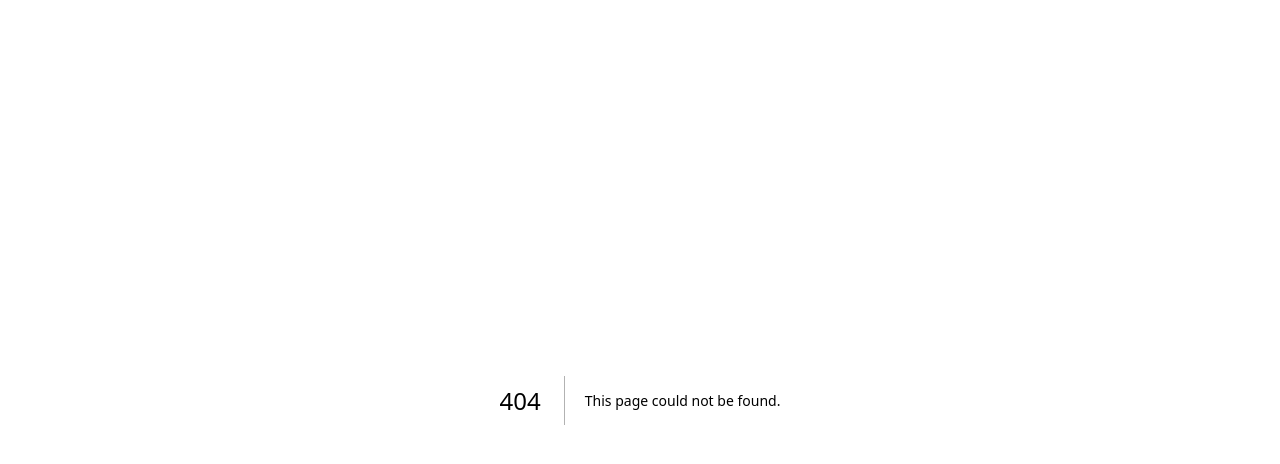
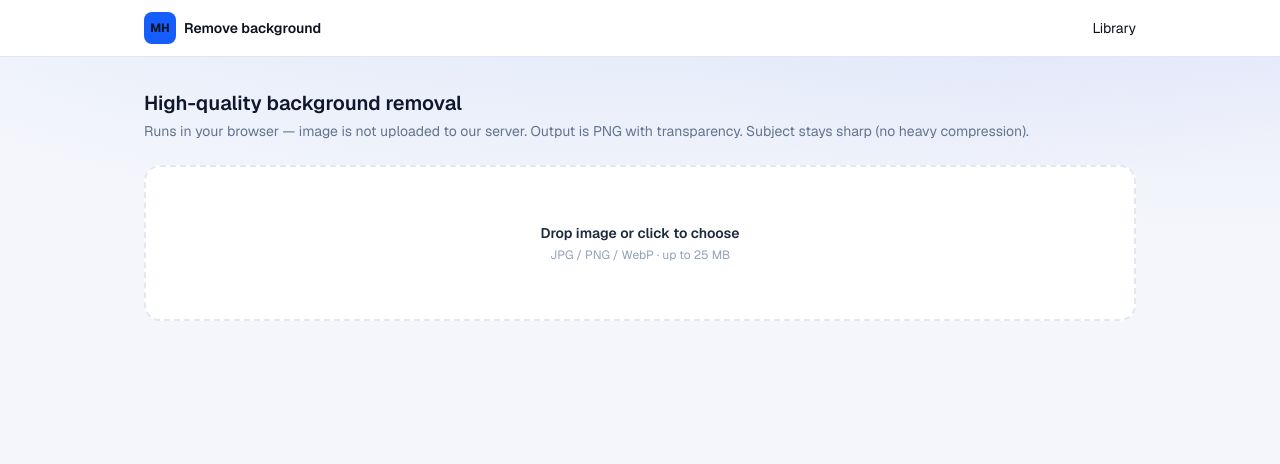
Before and after one commit to BluHExH/media-host, a Next.js app: page /tools/remove-bg in a window 1280 px wide. Before the commit this address had no page. Shown: the top 464 px of the page. Built offline with nearby package versions, Linux system fonts and the light colour scheme.

Commit message:
Wipe public gallery data (v2); add high-quality browser BG removal tool

```diff
--- a/package.json
+++ b/package.json
@@ -8,6 +8,7 @@
     "start": "next start"
   },
   "dependencies": {
+    "@imgly/background-removal": "^1.6.0",
     "@neondatabase/serverless": "^1.0.0",
     "@vercel/blob": "^1.1.1",
     "next": "15.3.6",
--- /dev/null
+++ b/src/app/tools/remove-bg/page.tsx
@@ -0,0 +1,154 @@
+"use client";
+
+import { useCallback, useRef, useState } from "react";
+import Link from "next/link";
+
+/** High-quality BG removal in browser — image stays local, PNG output */
+export default function RemoveBgPage() {
+  const inputRef = useRef<HTMLInputElement>(null);
+  const [busy, setBusy] = useState(false);
+  const [status, setStatus] = useState("");
+  const [error, setError] = useState("");
+  const [original, setOriginal] = useState<string | null>(null);
+  const [result, setResult] = useState<string | null>(null);
+  const [fileName, setFileName] = useState("image-no-bg.png");
+
+  const process = useCallback(async (file: File) => {
+    setError("");
+    setResult(null);
+    setBusy(true);
+    setStatus("Loading AI model (first time may take ~20s)…");
+    setFileName(file.name.replace(/\.[^.]+$/, "") + "-nobg.png");
+
+    const url = URL.createObjectURL(file);
+    setOriginal(url);
+
+    try {
+      const { removeBackground } = await import("@imgly/background-removal");
+      setStatus("Removing background (high quality)…");
+      const blob = await removeBackground(file, {
+        model: "isnet",
+        output: {
+          format: "image/png",
+          quality: 1,
+          type: "foreground",
+        },
+      });
+      const out = URL.createObjectURL(blob);
+      setResult(out);
+      setStatus("Done — download PNG (transparent background)");
+    } catch (e) {
+      console.error(e);
+      setError(
+        e instanceof Error
+          ? e.message
+          : "Background removal failed. Try a clearer photo (JPG/PNG)."
+      );
+      setStatus("");
+    } finally {
+      setBusy(false);
+    }
+  }, []);
+
+  const onFile = (list: FileList | null) => {
+    const f = list?.[0];
+    if (!f) return;
+    if (!f.type.startsWith("image/")) {
+      setError("Only images (JPG, PNG, WebP)");
+      return;
+    }
+    if (f.size > 25 * 1024 * 1024) {
+      setError("Max 25 MB");
+      return;
+    }
+    process(f);
+  };
+
+  const download = () => {
+    if (!result) return;
+    const a = document.createElement("a");
+    a.href = result;
+    a.download = fileName;
+    a.click();
+  };
+
+  return (
+    <div className="mh-mesh min-h-screen">
+      <header className="border-b border-slate-200 bg-white">
+        <div className="mx-auto flex h-14 max-w-5xl items-center justify-between px-4">
+          <div className="flex items-center gap-2">
+            <Link
+              href="/"
+              className="flex h-8 w-8 items-center justify-center rounded-lg bg-blue-600 text-xs font-bold text-white"
+            >
+              MH
+            </Link>
+            <span className="text-sm font-semibold">Remove background</span>
+          </div>
+          <Link href="/library" className="text-sm text-slate-600 hover:underline">
+            Library
+          </Link>
+        </div>
+      </header>
+
+      <main className="mx-auto max-w-5xl space-y-6 px-4 py-8">
+        <div>
+          <h1 className="text-xl font-semibold text-slate-900">High-quality background removal</h1>
+          <p className="mt-1 text-sm text-slate-500">
+            Runs in your browser — image is not uploaded to our server. Output is PNG with transparency.
+            Subject stays sharp (no heavy compression).
+          </p>
+        </div>
+
+        <div
+          onDragOver={(e) => e.preventDefault()}
+          onDrop={(e) => {
+            e.preventDefault();
+            onFile(e.dataTransfer.files);
+          }}
+          className="relative rounded-2xl border-2 border-dashed border-slate-200 bg-white py-14 text-center transition hover:border-blue-300"
+        >
+          <input
+            ref={inputRef}
+            type="file"
+            accept="image/jpeg,image/png,image/webp"
+            className="absolute inset-0 cursor-pointer opacity-0"
+            disabled={busy}
+            onChange={(e) => onFile(e.target.files)}
+          />
+          <p className="text-sm font-semibold text-slate-800">
+            {busy ? status || "Working…" : "Drop image or click to choose"}
+          </p>
+          <p className="mt-1 text-xs text-slate-400">JPG / PNG / WebP · up to 25 MB</p>
+        </div>
+
+        {error && <p className="text-sm text-red-600">{error}</p>}
+        {status && !error && <p className="text-sm text-blue-600">{status}</p>}
+
+        {(original || result) && (
+          <div className="grid gap-4 sm:grid-cols-2">
+            {original && (
+              <div className="overflow-hidden rounded-xl border border-slate-200 bg-white p-3">
+                <p className="mb-2 text-xs font-medium text-slate-500">Original</p>
+                <img src={original} alt="Original" className="mx-auto max-h-80 object-contain" />
+              </div>
+            )}
+            {result && (
+              <div className="overflow-hidden rounded-xl border border-slate-200 bg-slate-100 p-3">
+                <p className="mb-2 text-xs font-medium text-slate-500">No background (PNG)</p>
+                <img src={result} alt="No background" className="mx-auto max-h-80 object-contain" />
+                <button
+                  type="button"
+                  onClick={download}
+                  className="mt-3 w-full rounded-lg bg-blue-600 py-2.5 text-sm font-semibold text-white hover:bg-blue-700"
+                >
+                  Download PNG
+                </button>
+              </div>
+            )}
+          </div>
+        )}
+      </main>
+    </div>
+  );
+}
```
